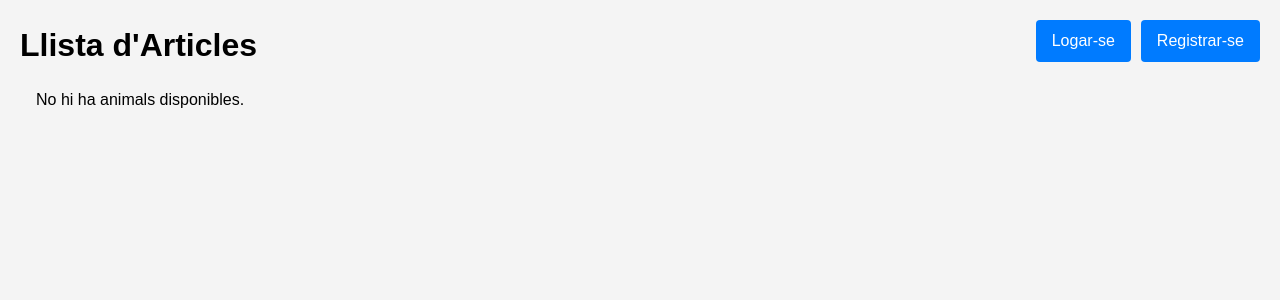
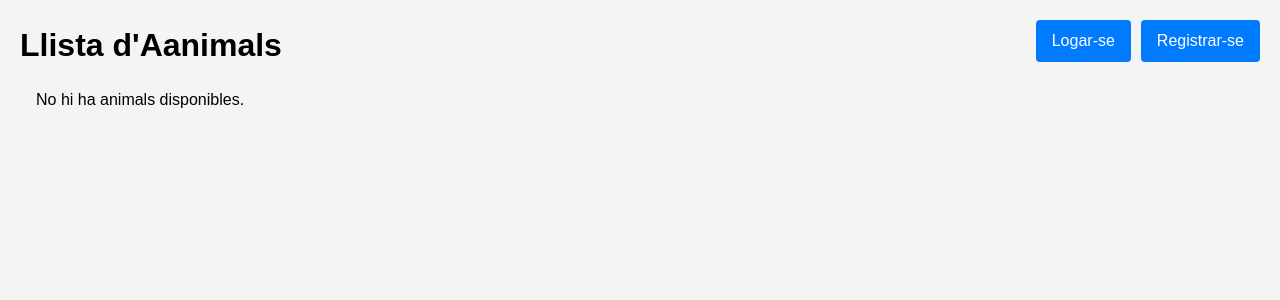
Before and after one commit to mlopezsapalomera/ProjecteServidor, a PHP site: page / in a window 1280 px wide. Shown: the top 300 px of the page. Run offline with PHP 8.4, Linux system fonts and the light colour scheme; data comes from the database, SQL or seed files in the repository; data that the repository does not hold is empty.

Commit message:
Fix title and header text from "Llista d'Articles" to "Llista d'Animals" in index.html and index.php

```diff
--- a/index.html
+++ b/index.html
@@ -7,7 +7,7 @@
     <meta name="viewport" content="width=device-width, initial-scale=1.0">
     <link rel="stylesheet" herf="style/style.css">
 
-    <title>Llista d'Articles</title>
+    <title>Llista d'Animals</title>
 </head>
 <body>
     <script>
--- a/index.php
+++ b/index.php
@@ -26,7 +26,7 @@ unset($_SESSION['error_message']);
 </head>
 <body>
     <header>
-        <h1>Llista d'Articles</h1>
+        <h1>Llista d'Aanimals</h1>
         <div class="user-actions">
             <?php if ($is_logged_in): ?>
                 <a href="controllers/logout.controller.php" class="btn">Tancar Sessió</a>
```
